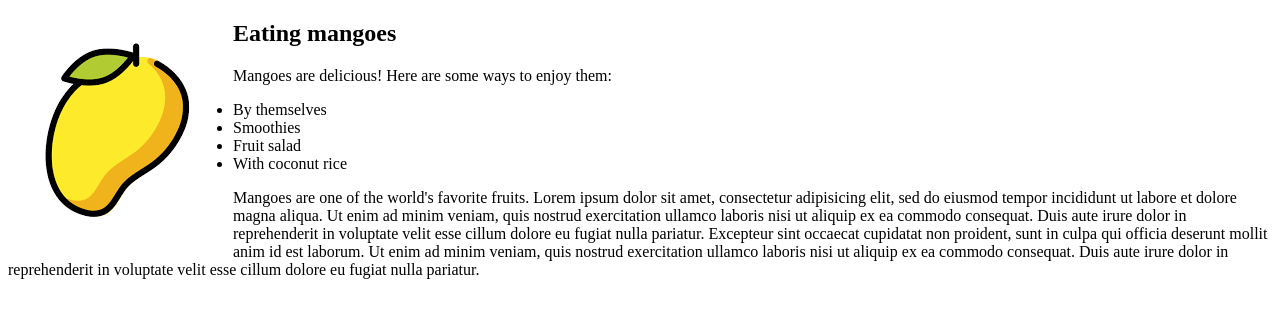
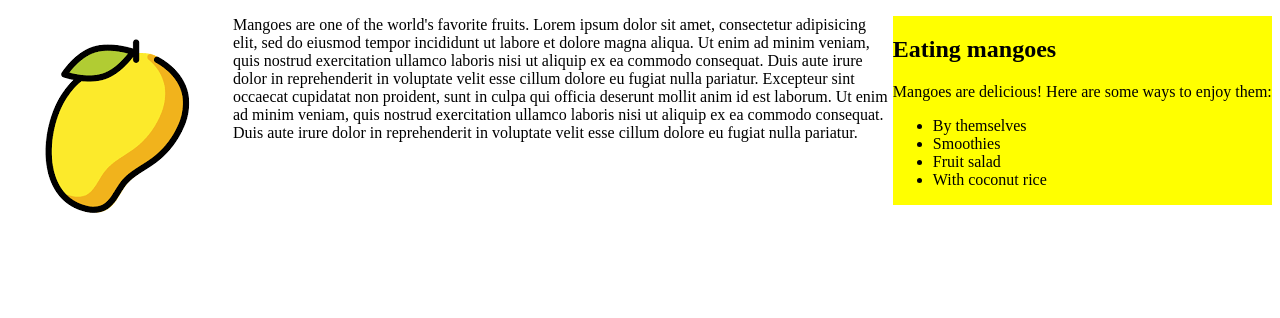
Before and after one commit to JosephJacob/floats, a plain HTML site: page index.html in a window 1280 px wide. Drawn offline with Linux system fonts and the light colour scheme.

Commit message:
will add styling to the css file targeting side bar

```diff
--- a/css/styles.css
+++ b/css/styles.css
@@ -1,3 +1,8 @@
 img {
     float: left;
   }
+  .sidebar {
+    width: 30%;
+    float: right;
+    background-color: yellow;
+  }
```
